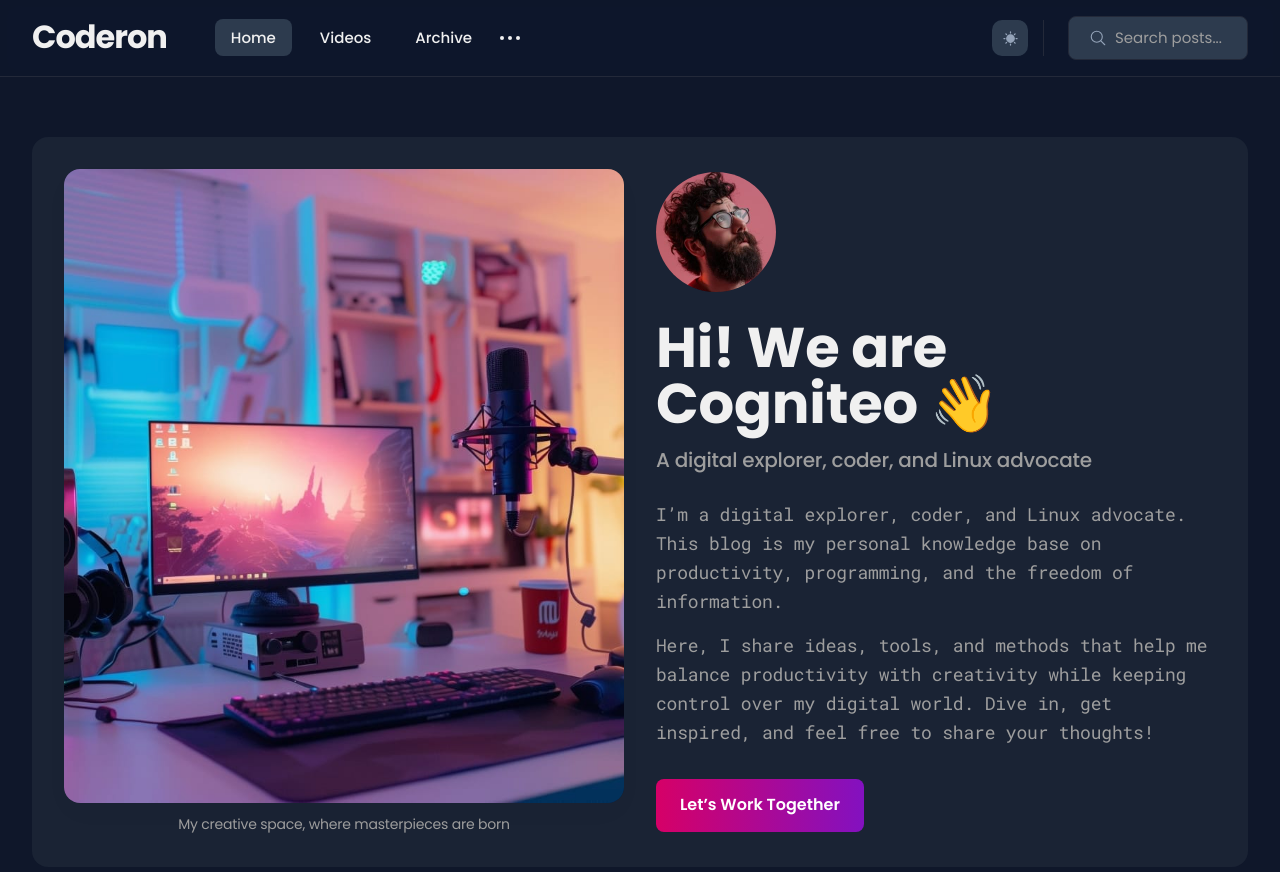
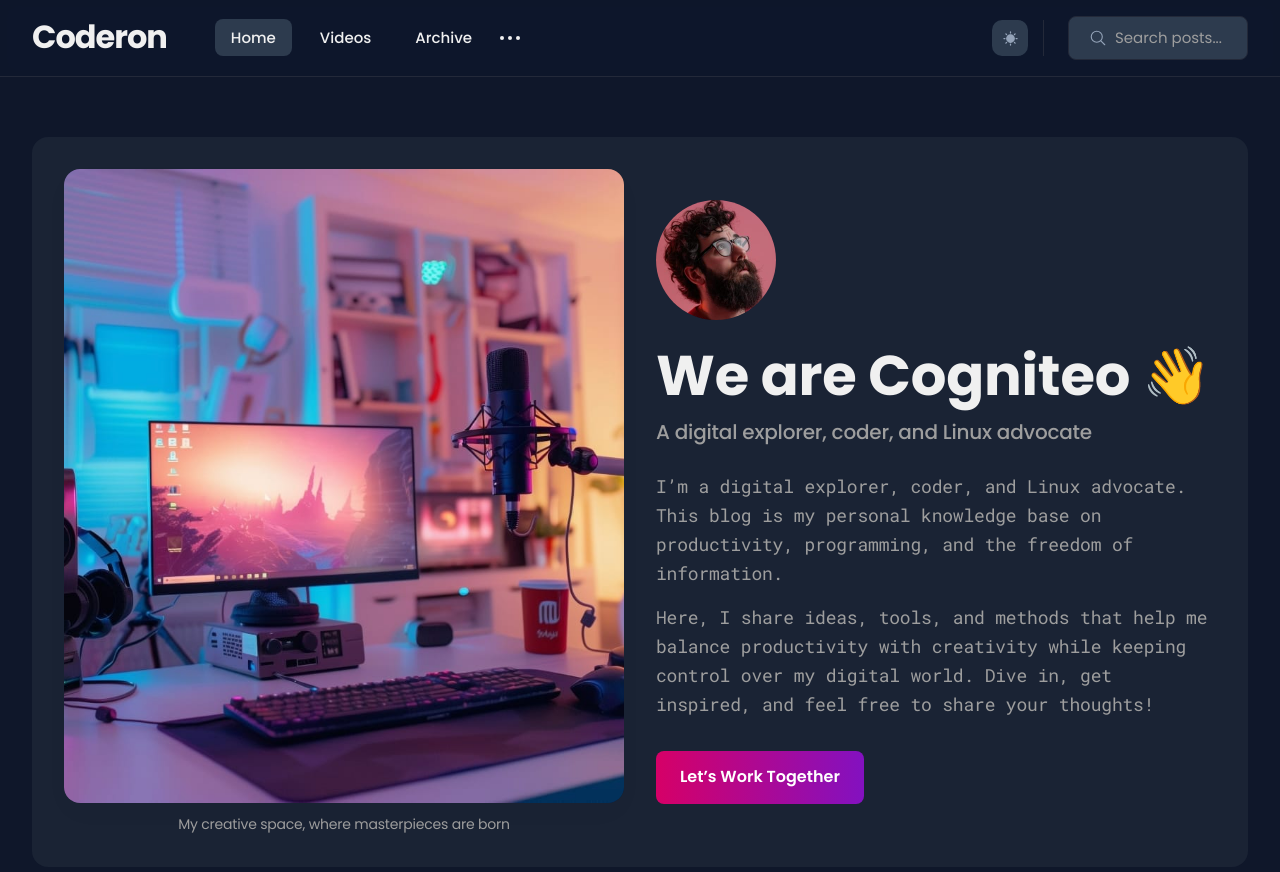
Before and after one commit to Cogniteo/cogniteo.github.io, a Jekyll site: the page built from index.html, in a window 1280 px wide and 900 px high. Shown: the top 872 px of the window. Built offline with Jekyll 4.4.1, drawn with Linux system fonts in a browser that asks for light colours; the list of posts is cut into pages by our own code.

Commit message:
Minor update

```diff
--- a/_data/settings.yml
+++ b/_data/settings.yml
@@ -51,7 +51,7 @@ author:
 hero:
   enable: true
   hero_avatar: /images/01-1.jpg
-  hero_title: Hi! We are Cogniteo 👋
+  hero_title: We are Cogniteo 👋
   hero_subtitle: A digital explorer, coder, and Linux advocate
   hero_description: |
     I’m a digital explorer, coder, and Linux advocate. This blog is my personal knowledge base on productivity, programming, and the freedom of information.
```
